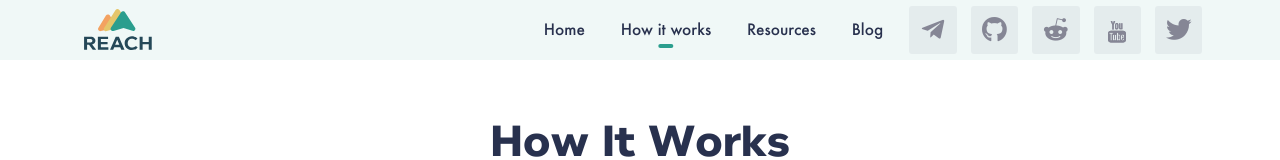
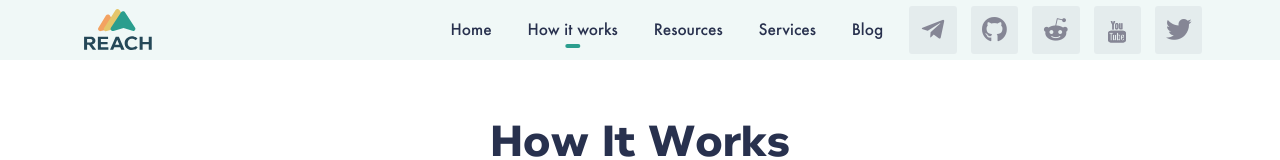
Before and after one commit to reach-sh/reach-sh-website, a plain HTML site: page how_it_works.html in a window 1280 px wide. Shown: the top 160 px of the page. Drawn offline with Linux system fonts and the light colour scheme; files whose address does not match are found by name.

Commit message:
add link services on all pages

```diff
--- a/how_it_works.html
+++ b/how_it_works.html
@@ -28,6 +28,7 @@
                         <li><a href="/" class="navbar-item">Home</a></li>
                         <li class="active"><a href="/how_it_works.html" class="navbar-item">How it works</a></li>
                         <li><a href="/resources.html" class="navbar-item">Resources</a></li>
+                        <li><a href="/services.html" class="navbar-item">Services</a></li>
                         <li><a href="https://medium.com/reach-sh" rel="nofollow" class="navbar-item" target="_blank">Blog</a></li>
                     </ul>
                     <div class="bottom-mobile">
```
Also changed, not shown: index.html (+1 -0 lines), resources.html (+1 -0 lines).
